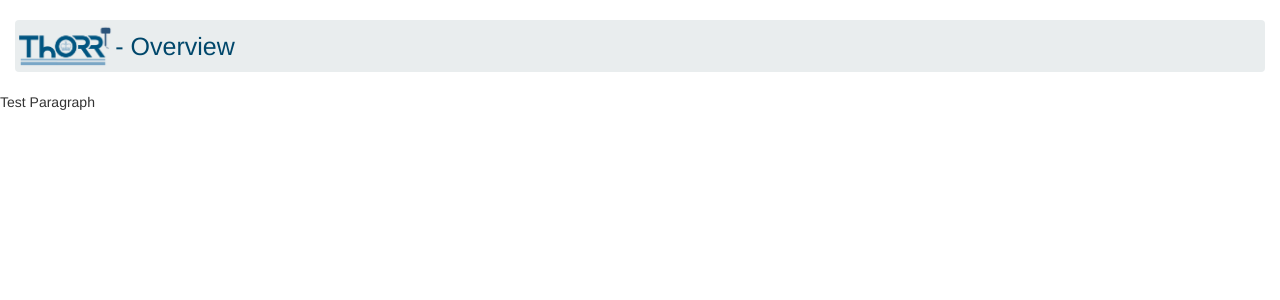
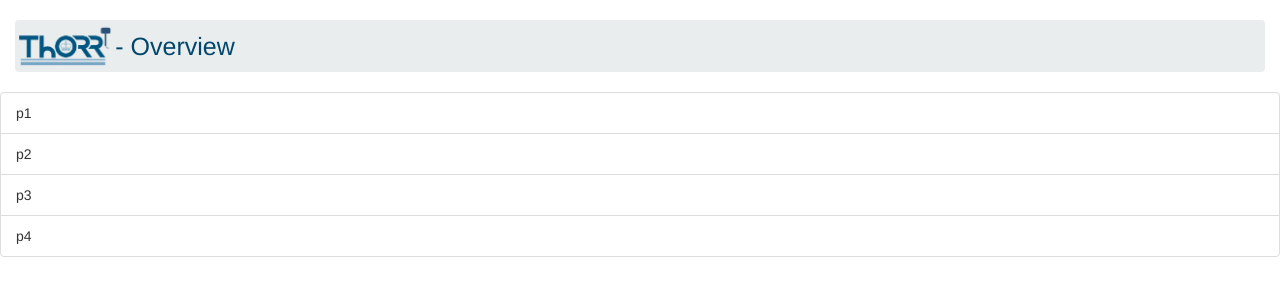
Before and after one commit to K-Kielak/ThORR-Website, a React app: page / in a window 1280 px wide. Shown: the top 300 px of the page. Built offline with nearby package versions, Linux system fonts and the light colour scheme.

Commit message:
Add list of projects with mock data

```diff
--- a/src/components/navbar.jsx
+++ b/src/components/navbar.jsx
@@ -1,4 +1,4 @@
-import React from 'react';
+import React from 'react'
 
 const Navbar = ({title}) => {
   return (
--- /dev/null
+++ b/src/components/project-list-item.jsx
@@ -0,0 +1,11 @@
+import React from 'react'
+
+const ProjectListItem = ({project}) => {
+  return (
+    <li className="project-list-item list-group-item">
+      {project.name}
+    </li>
+  )
+}
+
+export default ProjectListItem
--- /dev/null
+++ b/src/components/project-list.jsx
@@ -0,0 +1,17 @@
+import React from 'react'
+
+import ProjectListItem from './project-list-item.jsx'
+
+const ProjectList = ({projects}) => {
+  const projectListItems = projects.map((project) => {
+    return <ProjectListItem project={project} key={project.name} />
+  })
+
+  return (
+    <ul className="project-list list-group">
+      {projectListItems}
+    </ul>
+  )
+}
+
+export default ProjectList
--- a/src/index.jsx
+++ b/src/index.jsx
@@ -1,18 +1,27 @@
-import React, { Component } from 'react';
-import { render } from 'react-dom';
+import React, { Component } from 'react'
+import { render } from 'react-dom'
+
 import Navbar from './components/navbar.jsx'
+import ProjectList from './components/project-list.jsx'
 
 class Home extends Component {
-    render(){
-        return (
+  constructor(props) {
+    super(props)
+    this.state = { // TODO replace with API call
+      projects: [{name: 'p1'}, {name: 'p2'}, {name: 'p3'}, {name: 'p4'}]
+    }
+  }
+
+  render() {
+      return (
+        <div>
+          <Navbar title='Overview'/>
           <div>
-            <Navbar title='Overview'/>
-            <div>
-              <p>Test Paragraph</p>
-            </div>
+            <ProjectList projects={this.state.projects}/>
           </div>
-        );
-    }
+        </div>
+      )
+  }
 }
 
-render(<Home />, document.getElementById('container'));
+render(<Home />, document.getElementById('container'))
```
